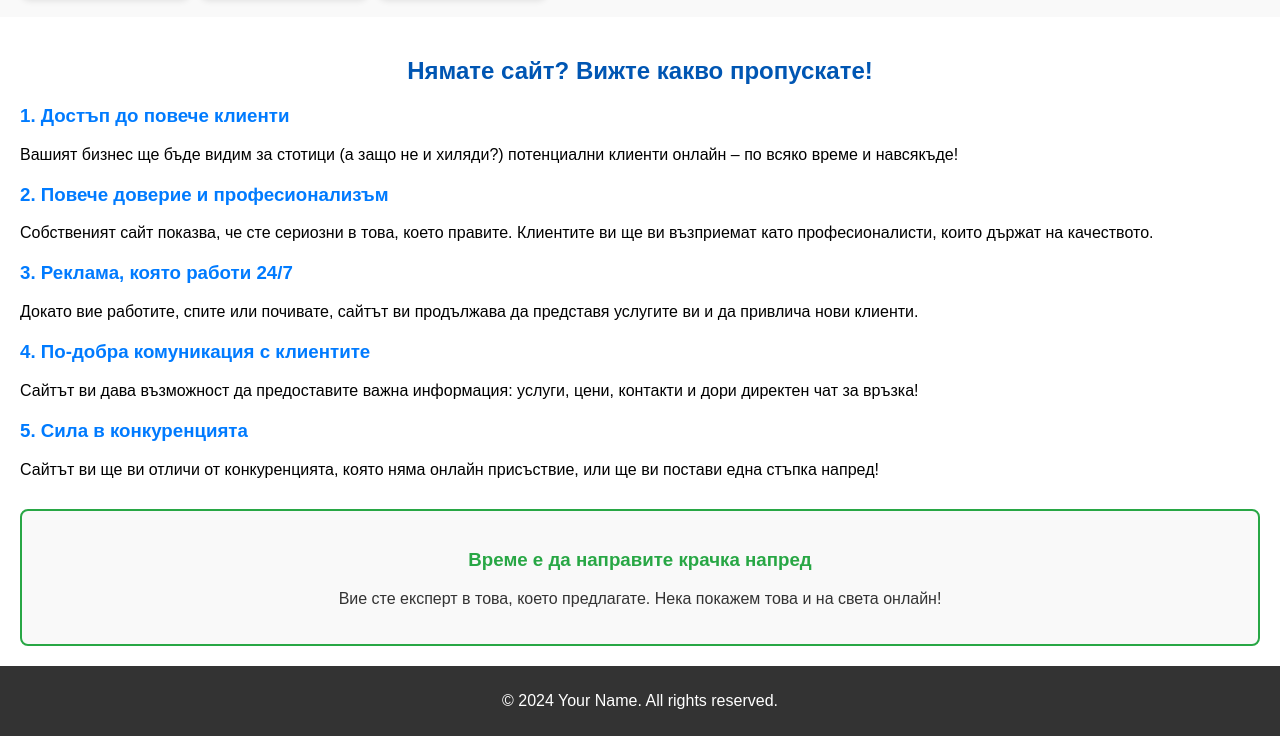
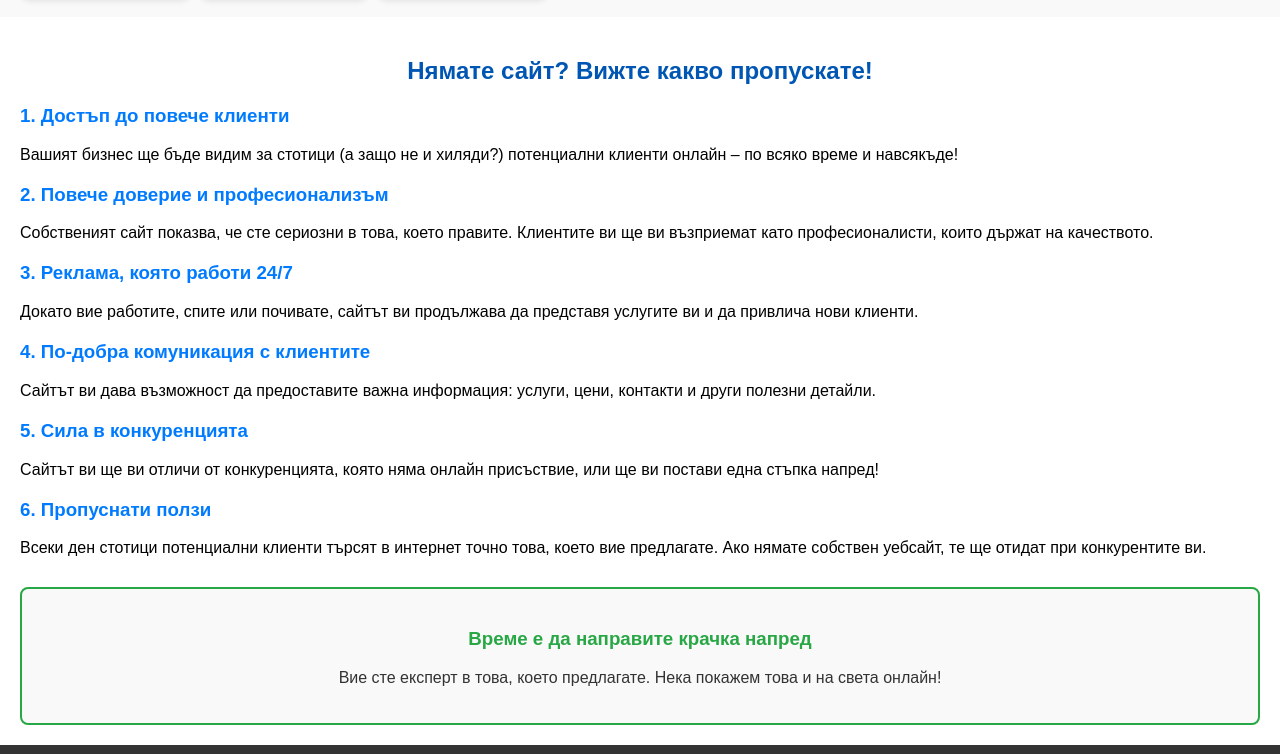
Before and after one commit to rt20bg/demo, a plain HTML site: page index.html in a window 1280 px wide. Shown: the part 514-1268 px from the top of the page. Drawn offline with Linux system fonts and the light colour scheme.

Commit message:
Add files via upload
-fixed some issues

```diff
--- a/index.html
+++ b/index.html
@@ -7,6 +7,7 @@
     <meta name="keywords" content="HTML, webpage, template, gallery">
     <meta name="author" content="Your Name">
     <title>Webpage Template</title>
+
     <style>
         /* General styling */
         body {
@@ -171,11 +172,15 @@
         </li>
         <li style="margin-bottom: 20px;">
             <h3 style="color: #007bff;">4. По-добра комуникация с клиентите</h3>
-            <p>Сайтът ви дава възможност да предоставите важна информация: услуги, цени, контакти и дори директен чат за връзка!</p>
+            <p>Сайтът ви дава възможност да предоставите важна информация: услуги, цени, контакти и други полезни детайли.</p>
         </li>
         <li style="margin-bottom: 20px;">
             <h3 style="color: #007bff;">5. Сила в конкуренцията</h3>
             <p>Сайтът ви ще ви отличи от конкуренцията, която няма онлайн присъствие, или ще ви постави една стъпка напред!</p>
+        </li>
+        <li style="margin-bottom: 20px;">
+            <h3 style="color: #007bff;">6. Пропуснати ползи</h3>
+            <p>Всеки ден стотици потенциални клиенти търсят в интернет точно това, което вие предлагате. Ако нямате собствен уебсайт, те ще отидат при конкурентите ви.</p>
         </li>
     </ul>
 
```
